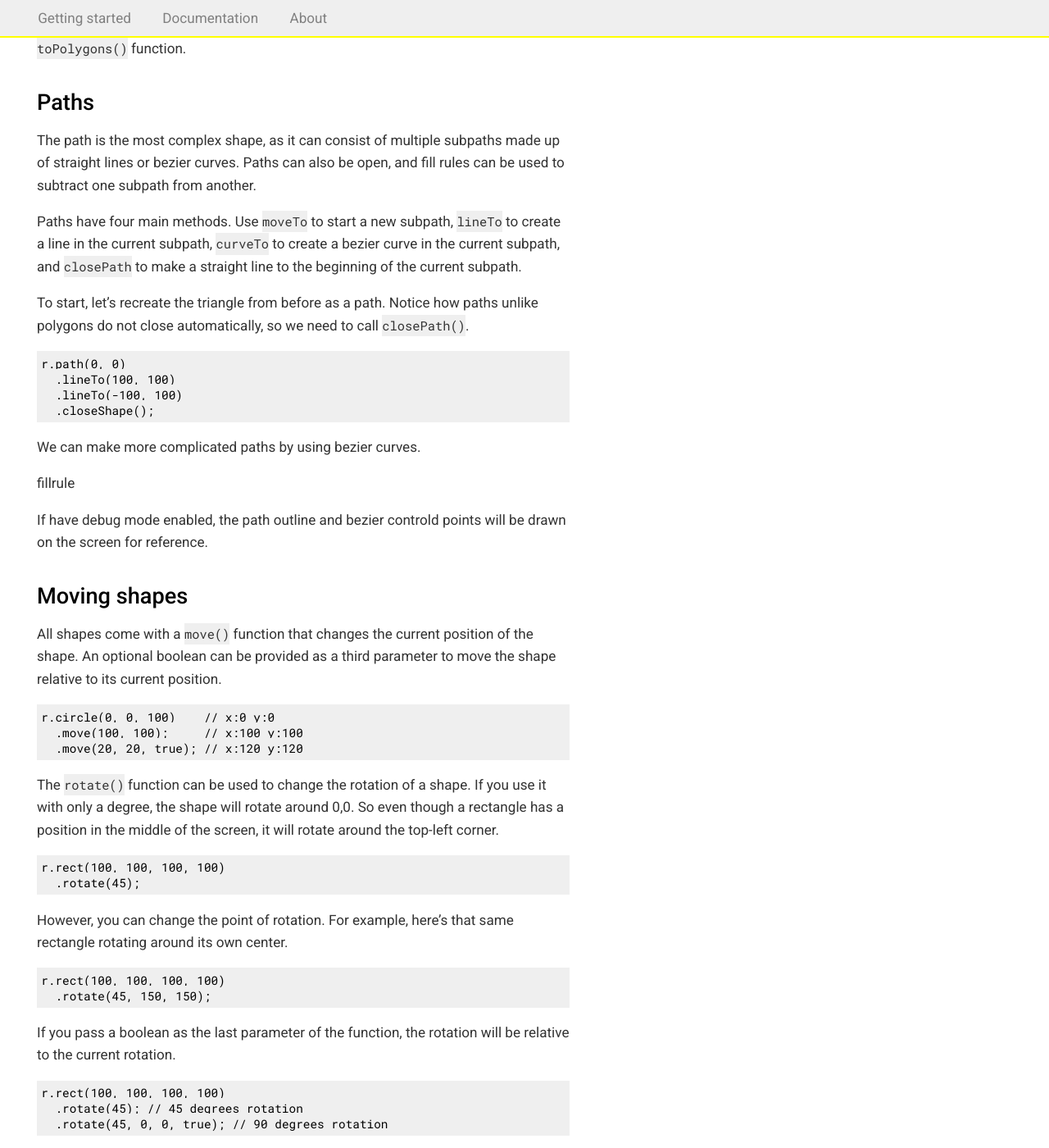
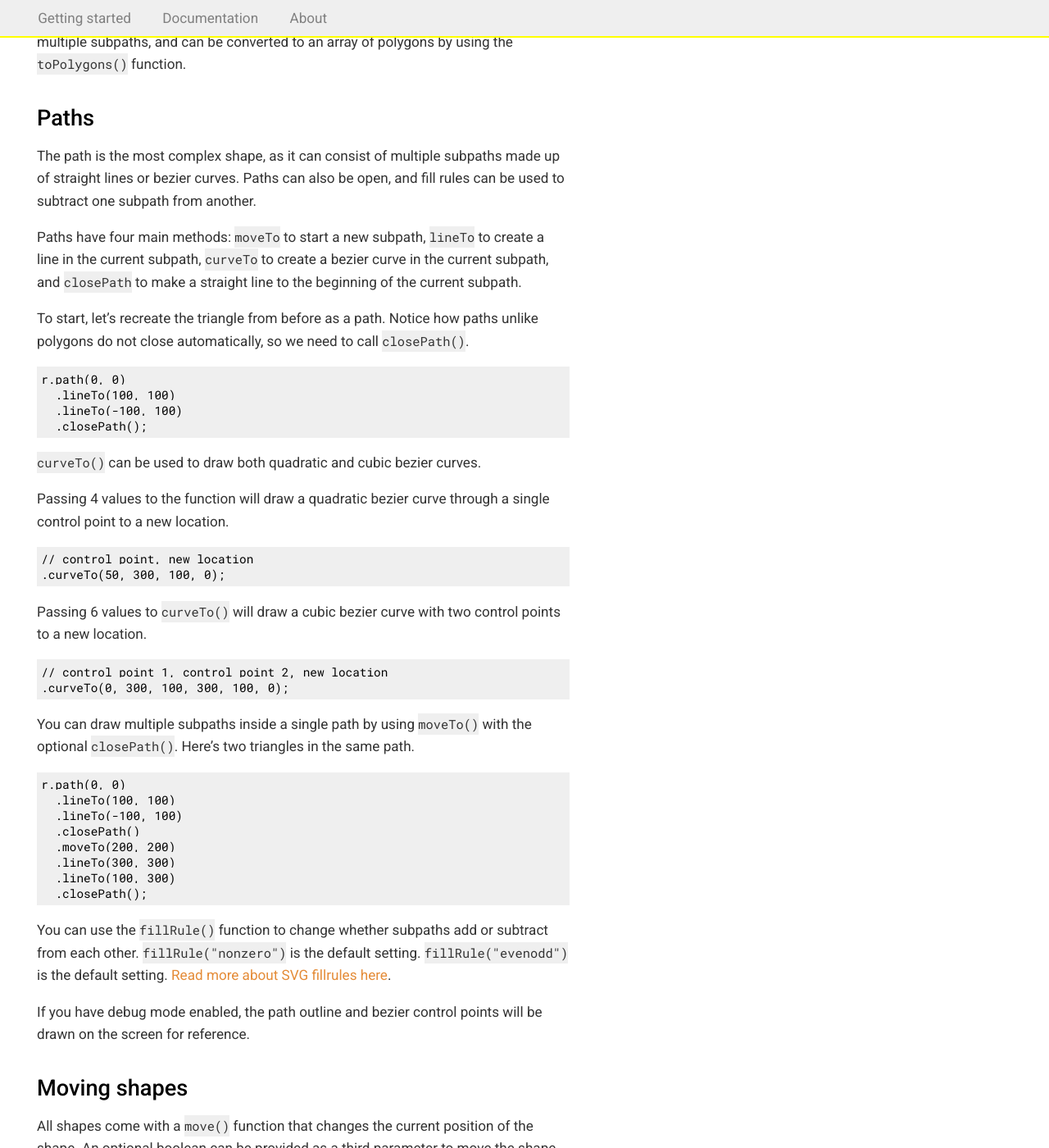
Before and after one commit to runemadsen/rune.js, a Jekyll site: the page built from index.md, in a window 1280 px wide and 1400 px high, scrolled down 2943 px. Shown: the whole window at 82% size. Built offline with Jekyll 4.4.1, drawn with Linux system fonts in a browser that asks for light colours; nearby versions of some CDN libraries; comment, search, counter and statistics services are not loaded.

Commit message:
done with the intial pass at documentation

````diff
--- a/index.md
+++ b/index.md
@@ -111,6 +111,7 @@ Polygons come with a number of helper functions to make it easier to do [geometr
 
 ```js
 var tri = r.polygon(0, 0)
+  .lineTo(0, 0)
   .lineTo(100, 100)
   .lineTo(-100, 100)
 
@@ -133,18 +134,41 @@ To start, let's recreate the triangle from before as a path. Notice how paths un
 r.path(0, 0)
   .lineTo(100, 100)
   .lineTo(-100, 100)
-  .closeShape();
+  .closePath();
 ```
 
-We can make more complicated paths by using bezier curves.
+`curveTo()` can be used to draw both quadratic and cubic bezier curves.
 
+Passing 4 values to the function will draw a quadratic bezier curve through a single control point to a new location.
 
+```js
+// control point, new location
+.curveTo(50, 300, 100, 0);
+```
 
+Passing 6 values to `curveTo()` will draw a cubic bezier curve with two control points to a new location.
 
+```js
+// control point 1, control point 2, new location
+.curveTo(0, 300, 100, 300, 100, 0);
+```
 
-fillrule
+You can draw multiple subpaths inside a single path by using `moveTo()` with the optional `closePath()`. Here's two triangles in the same path.
 
-If have debug mode enabled, the path outline and bezier controld points will be drawn on the screen for reference.
+```js
+r.path(0, 0)
+  .lineTo(100, 100)
+  .lineTo(-100, 100)
+  .closePath()
+  .moveTo(200, 200)
+  .lineTo(300, 300)
+  .lineTo(100, 300)
+  .closePath();
+```
+
+You can use the `fillRule()` function to change whether subpaths add or subtract from each other. `fillRule("nonzero")` is the default setting. `fillRule("evenodd")` is the default setting. [Read more about SVG fillrules here](http://www.sitepoint.com/understanding-svg-fill-rule-property/).
+
+If you have debug mode enabled, the path outline and bezier control points will be drawn on the screen for reference.
 
 
 ### Moving shapes
````
Also changed, not shown: other parts of index.md (+1 -1 lines).
